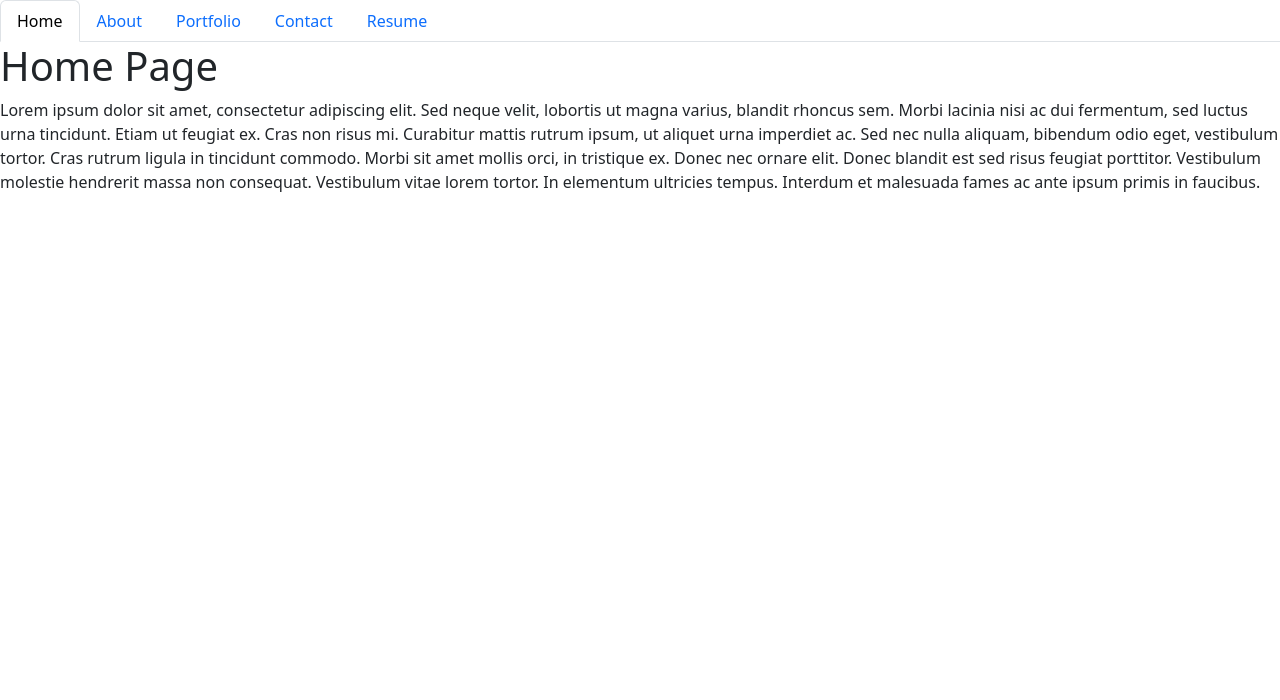
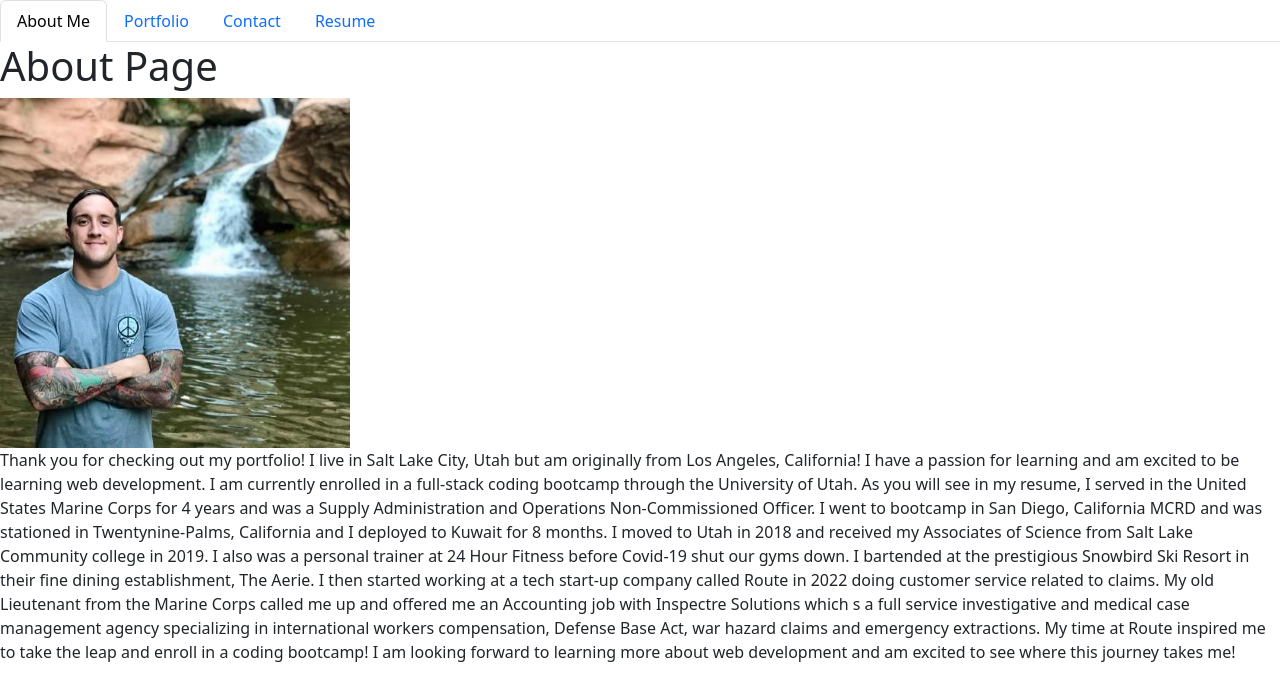
Before and after one commit to Luceatscode/reactPortfolio, a React (Create React App) app: page / in a window 1280 px wide. Shown: the top 700 px of the page. Built offline with nearby package versions, Linux system fonts and the light colour scheme.

Commit message:
worked on about me page

```diff
--- a/src/components/NavTabs.js
+++ b/src/components/NavTabs.js
@@ -6,7 +6,7 @@ function NavTabs({ currentPage, handlePageChange }) {
   return (
     <ul className="nav nav-tabs">
       <li className="nav-item">
-        <a
+        {/* <a
           href="#home"
           onClick={() => handlePageChange('Home')}
           // This is a conditional (ternary) operator that checks to see if the current page is "Home"
@@ -14,7 +14,7 @@ function NavTabs({ currentPage, handlePageChange }) {
           className={currentPage === 'Home' ? 'nav-link active' : 'nav-link'}
         >
           Home
-        </a>
+        </a> */}
       </li>
       <li className="nav-item">
         <a
@@ -23,7 +23,7 @@ function NavTabs({ currentPage, handlePageChange }) {
           // Check to see if the currentPage is `About`, and if so we use the active link class from bootstrap. Otherwise, we set it to a normal nav-link
           className={currentPage === 'About' ? 'nav-link active' : 'nav-link'}
         >
-          About
+          About Me
         </a>
       </li>
       <li className="nav-item">
--- a/src/components/PortfolioContainer.js
+++ b/src/components/PortfolioContainer.js
@@ -1,19 +1,19 @@
 import React, { useState } from 'react';
 import NavTabs from './NavTabs';
-import Home from './pages/Home';
+// import Home from './pages/Home';
 import About from './pages/About';
 import Portfolio from './pages/Portfolio';
 import Contact from './pages/Contact';
 import Resume from './pages/Resume';
 
 export default function PortfolioContainer() {
-  const [currentPage, setCurrentPage] = useState('Home');
+  const [currentPage, setCurrentPage] = useState('About');
 
   // This method is checking to see what the value of `currentPage` is. Depending on the value of currentPage, we return the corresponding component to render.
   const renderPage = () => {
-    if (currentPage === 'Home') {
-      return <Home />;
-    }
+    // if (currentPage === 'Home') {
+    //   return <Home />;
+    // }
     if (currentPage === 'About') {
       return <About />;
     }
--- a/src/components/pages/About.js
+++ b/src/components/pages/About.js
@@ -1,16 +1,22 @@
 import React from 'react';
+
+let profilePic = ("../../assets/profilePic.jpeg");
 
 export default function About() {
   return (
     <div>
       <h1>About Page</h1>
+      <img height="350px" src={process.env.PUBLIC_URL + profilePic}  />
       <p>
-        Nunc pharetra finibus est at efficitur. Praesent sed congue diam.
-        Integer gravida dui mauris, ut interdum nunc egestas sed. Aenean sed
-        mollis diam. Nunc aliquet risus ac finibus porta. Nam quis arcu non
-        lectus tincidunt fermentum. Suspendisse aliquet orci porta quam semper
-        imperdiet. Praesent euismod mi justo, faucibus scelerisque risus cursus
-        in. Sed rhoncus mollis diam, sit amet facilisis lectus blandit at.
+        Thank you for checking out my portfolio! I live in Salt Lake City, Utah but am originally from Los Angeles, California!
+        I have a passion for learning and am excited to be learning web development. I am currently enrolled in a full-stack coding bootcamp through the University of Utah.
+        As you will see in my resume, I served in the United States Marine Corps for 4 years and was a Supply Administration and Operations Non-Commissioned Officer. I went to bootcamp
+        in San Diego, California MCRD and was stationed in Twentynine-Palms, California and I deployed to Kuwait for 8 months. I moved to Utah in 2018 and received my Associates of Science
+        from Salt Lake Community college in 2019. I also was a personal trainer at 24 Hour Fitness before Covid-19 shut our gyms down. I bartended at the prestigious Snowbird Ski Resort in their
+        fine dining establishment, The Aerie. I then started working at a tech start-up company called Route in 2022 doing customer service related to claims. My old Lieutenant from the Marine Corps called me
+        up and offered me an Accounting job with Inspectre Solutions which s a full service investigative and medical case management agency specializing in international workers compensation, Defense Base Act,
+        war hazard claims and emergency extractions. My time at Route inspired me to take the leap and enroll in a coding bootcamp!
+        I am looking forward to learning more about web development and am excited to see where this journey takes me!
       </p>
     </div>
   );
--- a/src/components/pages/Home.js
+++ b/src/components/pages/Home.js
@@ -1,21 +1,21 @@
-import React from 'react';
+// import React from 'react';
 
-export default function Home() {
-  return (
-    <div>
-      <h1>Home Page</h1>
-      <p>
-        Lorem ipsum dolor sit amet, consectetur adipiscing elit. Sed neque
-        velit, lobortis ut magna varius, blandit rhoncus sem. Morbi lacinia nisi
-        ac dui fermentum, sed luctus urna tincidunt. Etiam ut feugiat ex. Cras
-        non risus mi. Curabitur mattis rutrum ipsum, ut aliquet urna imperdiet
-        ac. Sed nec nulla aliquam, bibendum odio eget, vestibulum tortor. Cras
-        rutrum ligula in tincidunt commodo. Morbi sit amet mollis orci, in
-        tristique ex. Donec nec ornare elit. Donec blandit est sed risus feugiat
-        porttitor. Vestibulum molestie hendrerit massa non consequat. Vestibulum
-        vitae lorem tortor. In elementum ultricies tempus. Interdum et malesuada
-        fames ac ante ipsum primis in faucibus.
-      </p>
-    </div>
-  );
-}
+// export default function Home() {
+//   return (
+//     <div>
+//       <h1>Home Page</h1>
+//       <p>
+//         Lorem ipsum dolor sit amet, consectetur adipiscing elit. Sed neque
+//         velit, lobortis ut magna varius, blandit rhoncus sem. Morbi lacinia nisi
+//         ac dui fermentum, sed luctus urna tincidunt. Etiam ut feugiat ex. Cras
+//         non risus mi. Curabitur mattis rutrum ipsum, ut aliquet urna imperdiet
+//         ac. Sed nec nulla aliquam, bibendum odio eget, vestibulum tortor. Cras
+//         rutrum ligula in tincidunt commodo. Morbi sit amet mollis orci, in
+//         tristique ex. Donec nec ornare elit. Donec blandit est sed risus feugiat
+//         porttitor. Vestibulum molestie hendrerit massa non consequat. Vestibulum
+//         vitae lorem tortor. In elementum ultricies tempus. Interdum et malesuada
+//         fames ac ante ipsum primis in faucibus.
+//       </p>
+//     </div>
+//   );
+// }
```
Also changed, not shown: public/assets/profilePic.jpeg (added), 1 other file (tests, documents, lock files or other folders).
